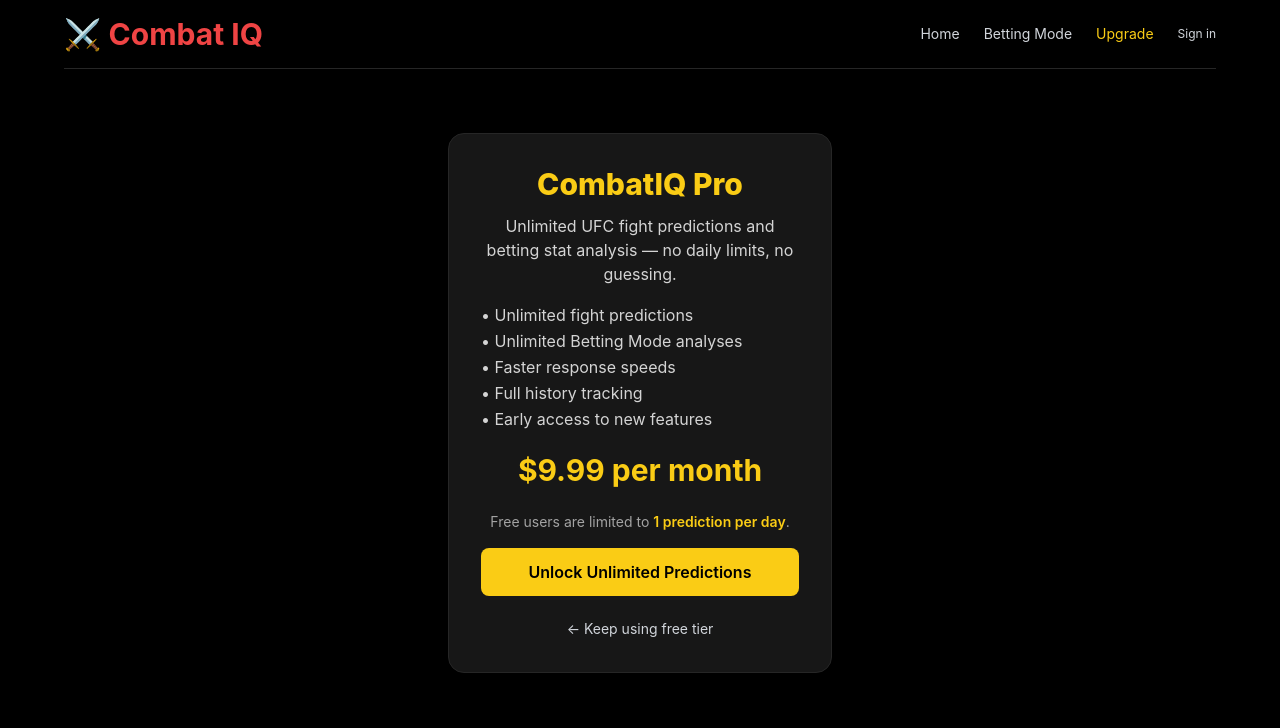
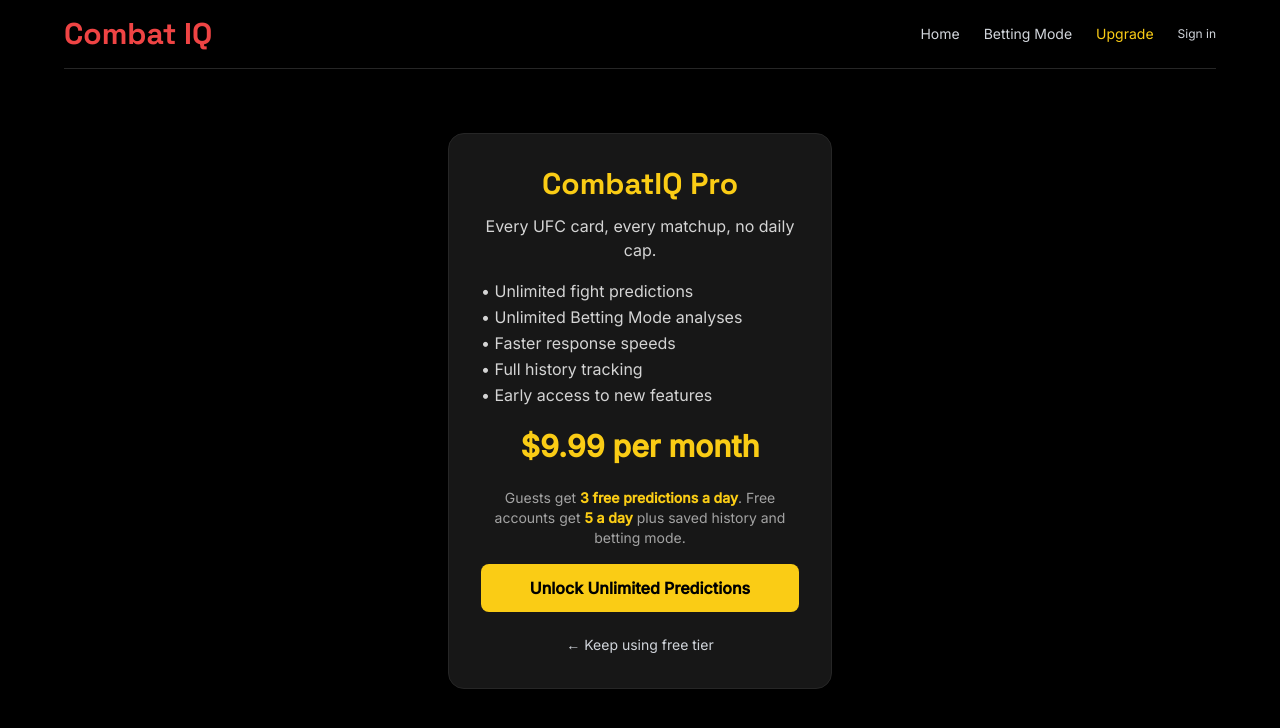
Before and after one commit to jtorres-1/combatIQ, a Flask app: page /upgrade in a window 1280 px wide. Shown: the top 728 px of the page. Run offline with Flask 3, Linux system fonts and the light colour scheme; some libraries are stand-ins or nearby versions.

Commit message:
Update upgrade.html

```diff
--- a/templates/upgrade.html
+++ b/templates/upgrade.html
@@ -6,12 +6,18 @@
   <meta name="viewport" content="width=device-width, initial-scale=1">
 
   <script src="https://cdn.tailwindcss.com"></script>
+  <link rel="preconnect" href="https://fonts.googleapis.com">
+  <link href="https://fonts.googleapis.com/css2?family=Space+Grotesk:wght@500;700&family=Inter:wght@400;500&display=swap" rel="stylesheet">
 
   <style>
     body {
       background: #000;
       color: white;
-      font-family: Inter, sans-serif;
+      font-family: 'Inter', sans-serif;
+    }
+
+    h1, h2, .title {
+      font-family: 'Space Grotesk', sans-serif;
     }
 
     @media (max-width: 640px) {
@@ -35,7 +41,7 @@
 
   <!-- NAV -->
   <nav class="w-full max-w-6xl border-b border-neutral-800 py-4 flex justify-between items-center">
-    <h1 class="text-3xl font-bold text-red-500">⚔️ Combat IQ</h1>
+    <h1 class="text-3xl font-bold text-red-500">Combat IQ</h1>
 
     <!-- Desktop nav -->
     <div class="hidden sm:flex gap-6 text-sm items-center">
@@ -81,8 +87,7 @@
     <h1 class="title text-yellow-400 text-3xl font-extrabold mb-3">CombatIQ Pro</h1>
 
     <p class="text-neutral-300 mb-4">
-      Unlimited UFC fight predictions and betting stat analysis — no daily limits, no guessing.
-
+      Every UFC card, every matchup, no daily cap.
     </p>
 
     <ul class="features text-left mx-auto mb-5 max-w-xs text-neutral-300 leading-relaxed">
@@ -96,13 +101,13 @@
     <div class="price text-yellow-400 font-bold text-3xl mb-6">$9.99 per month</div>
 
     <p class="text-sm text-neutral-400 mb-4">
-      Free users are limited to <span class="text-yellow-400 font-semibold">1 prediction per day</span>.
+      Guests get <span class="text-yellow-400 font-semibold">{{ guest_limit }} free predictions a day</span>.
+      Free accounts get <span class="text-yellow-400 font-semibold">{{ account_limit }} a day</span> plus saved history and betting mode.
     </p>
-
 
     {% if plan == "pro" %}
       <p class="text-green-400 font-semibold mb-4">
-        ✓ You are already on CombatIQ Pro.
+        You're already on CombatIQ Pro.
       </p>
       <a href="/" class="text-sm text-gray-300 hover:text-white">← Back to CombatIQ</a>
 
```
